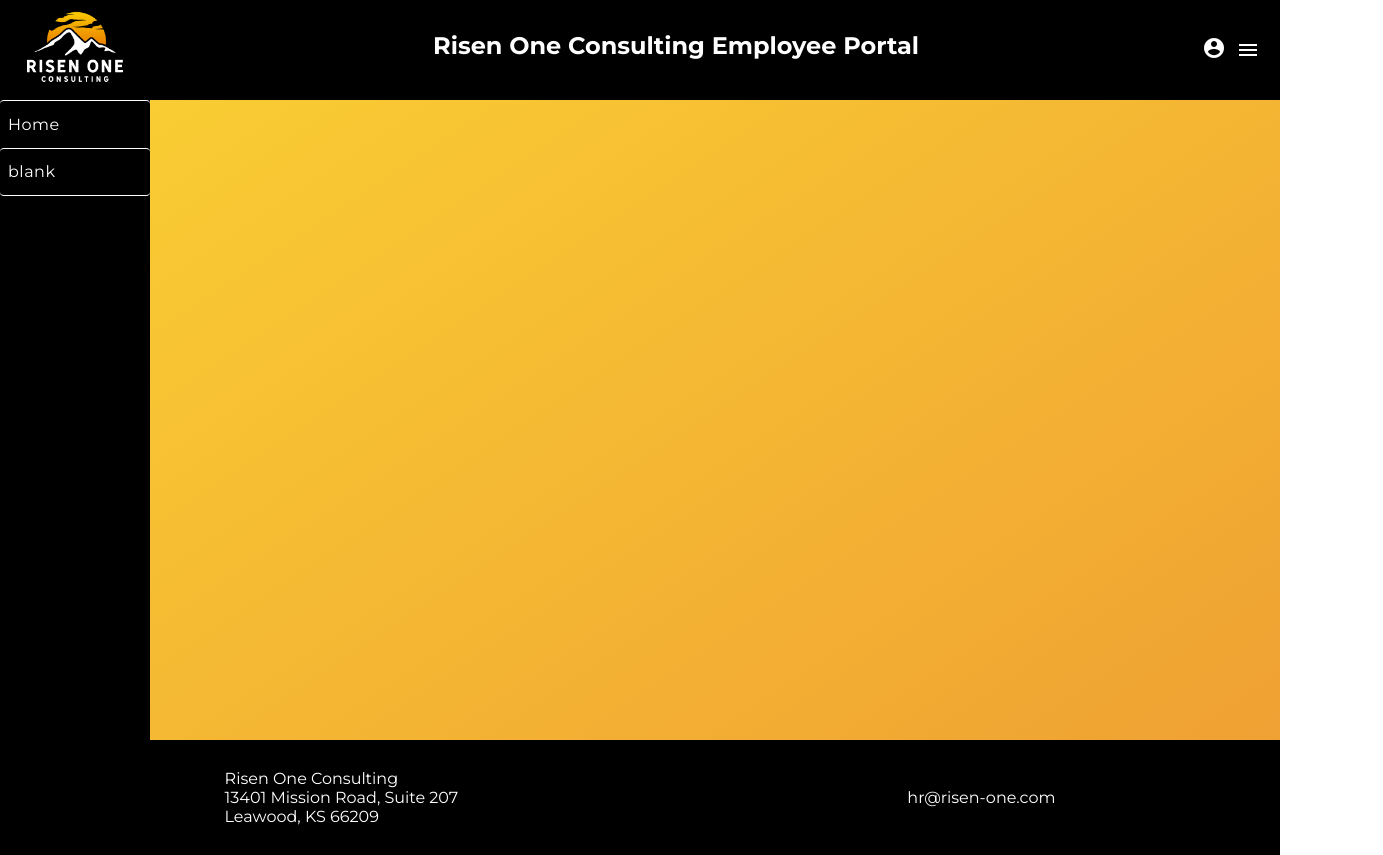
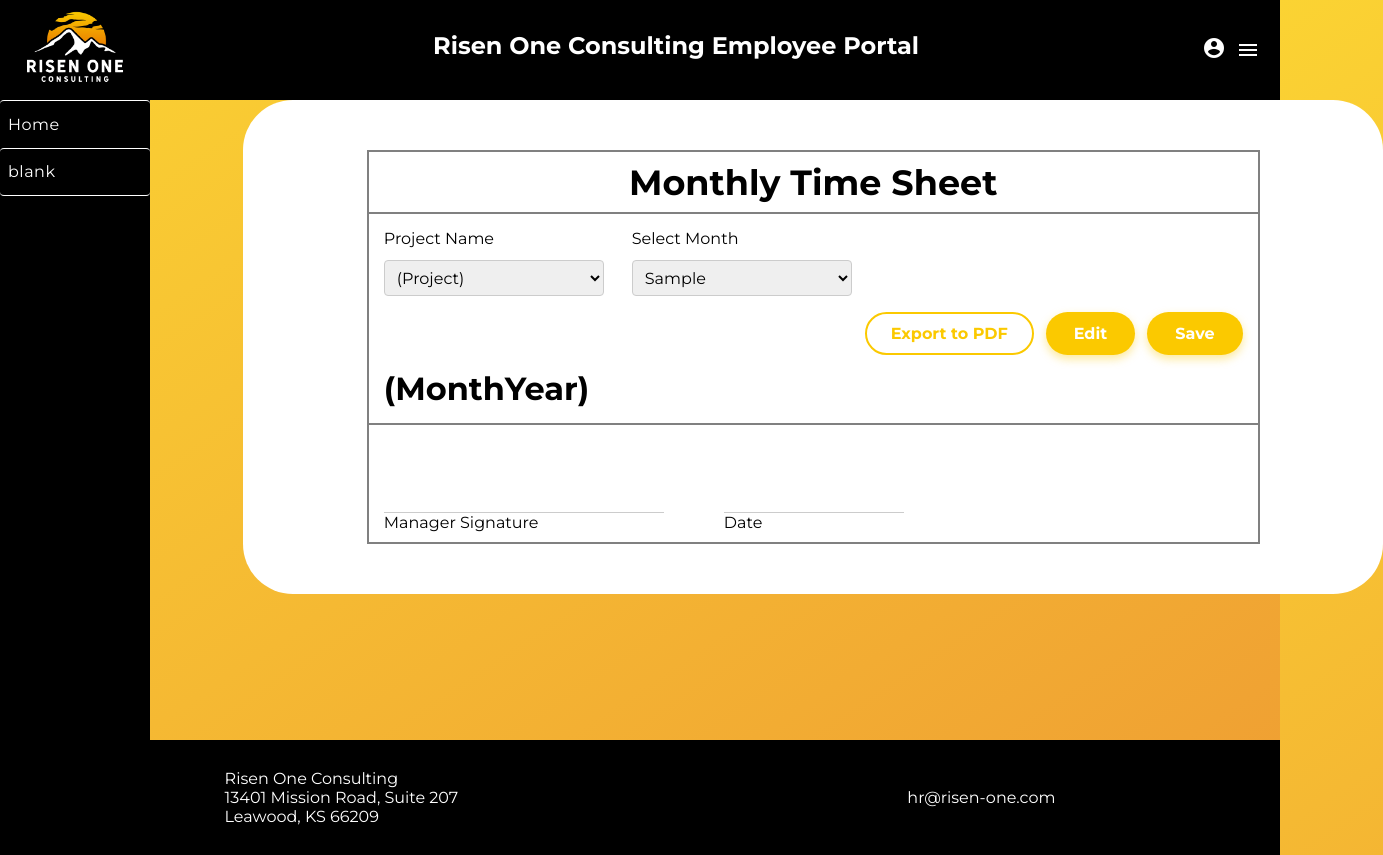
Before and after one commit to ucmo-cs/f25-risen-one-team1, an Angular app in the folder frontend/: page /home in a window 1280 px wide. Shown: the whole page, 1383 px wide, since content can reach past the window. Built offline with nearby package versions, Linux system fonts and the light colour scheme.

Commit message:
Created skeleton/canvas for timesheet.

```diff
--- a/frontend/src/app/home/home.component.css
+++ b/frontend/src/app/home/home.component.css
@@ -15,6 +15,7 @@
     flex-direction: column;
     align-items: center;
     background-color: white;
+
     margin-left: 10%;
     margin-right: 10%;
     border-radius: 50px;
@@ -26,17 +27,19 @@
     align-items: center;
     width: 80%;
     margin: 0 auto;
+    padding-top: 10px;
+    margin-top: 50px;
     border: 2px solid grey;
 }
 .box-2{
     width: 80%;
     margin: 0 auto;
+    padding: 15px;
     border: 2px solid grey;
     border-top: 0px;
 }
 .box-2-inside {
-    margin-left: 15px;
-    margin-top: 15px;
+    margin: auto;
 }
 .box-3 {
     width: 80%;
@@ -99,7 +102,10 @@
     margin-left: 15px;
 }
 .selectorBox {
-    padding-left: 65px;
+    /*padding-left: 65px;*/
+    display: flex;
+    flex-direction: column;
+    gap: 6px;
 }
 mat-form-field {
     overflow: visible;
@@ -117,18 +123,49 @@
   }
 
 .button-exportToPDF {
+  background-color: transparent;
+  color: #FBC900;
   border: 2px solid #FBC900;
-    padding: 15px 32px;
+  padding: 10px 24px;
   font-size: 16px;
   border-radius: 50px;
-    border-radius: 50px;
-    margin-left: 67%;
+  font-weight: 600;
+  cursor: pointer;
+  transition: all 0.2s ease-in-out;
+}
+
+.button-exportToPDF:hover {
+  background-color: #FBC900;
+  color: white;
+  border-color: #FBC900;
+  box-shadow: 0 0 8px rgba(251, 201, 0, 0.4);
 }
  .button-save {
-    padding: 15px 32px;
+  background-color: #FBC900;
+  color: white;
+  font-weight: 700;
+  padding: 12px 28px;
   font-size: 16px;
+  border: none;
   border-radius: 50px;
-    margin-left: 1%;
+  cursor: pointer;
+  transition: all 0.25s ease-in-out;
+  box-shadow: 0 4px 10px rgba(251, 201, 0, 0.4);
+}
+
+.button-save:hover {
+  background-color: #ffd633;
+  transform: translateY(-3px);
+  box-shadow: 0 8px 15px rgba(251, 201, 0, 0.6);
+}
+
+.button-save:active {
+  transform: scale(0.96);
+  box-shadow: 0 2px 5px rgba(251, 201, 0, 0.4);
+}
+
+.button-save span {
+  transition: opacity 0.2s ease-in;
 }
 
 mat-checkbox {
--- a/frontend/src/app/home/home.component.html
+++ b/frontend/src/app/home/home.component.html
@@ -1,3 +1,63 @@
 <!DOCTYPE html>
 <html lang="en" class="body">
+<div class="container">
+  <!-- Page Title -->
+  <div class="box-1">
+    <h1 class="h1">Monthly Time Sheet</h1>
+  </div>
+
+
+  <!-- Card Top: Project / Month + Actions -->
+  <div class="box-2">
+    <div class="box-2-inside" style="display:flex;justify-content:space-between;align-items:center;gap:16px;flex-wrap:wrap;">
+      <!-- Left: selectors -->
+      <div style="display:flex;align-items:center;gap:28px;flex-wrap:wrap;">
+        <div class="selectorBox">
+          <p style="margin:0 0 6px 0;">Project Name</p>
+          <!--Will eventually replace with components-->
+          <select style="min-width:220px;height:36px;border:1px solid #ccc;border-radius:4px;padding:4px 8px;">
+            <option selected>(Project)</option>
+          </select>
+        </div>
+
+        <div class="selectorBox">
+          <p style="margin:0 0 6px 0;">Select Month</p>
+          <!--Will eventually replace with components-->
+          <select style="min-width:220px;height:36px;border:1px solid #ccc;border-radius:4px;padding:4px 8px;">
+            <option selected>Sample</option>
+          </select>
+        </div>
+      </div>
+
+      <!-- Right: actions -->
+      <div style="display:flex;align-items:center;gap:12px;margin-left:auto;">
+        <!--Will eventually replace with components-->
+        <button class="button-exportToPDF">Export to PDF</button>
+        <button class="button-save" style="background:#FBC900;border:none;">Edit</button>
+        <button class="button-save" style="background:#FBC900;border:none;">Save</button>
+      </div>
+    </div>
+    <h2 style="font-weight:700;margin:15px 0 0 0;">(MonthYear)</h2>
+  </div>
+
+  <!-- Month Heading -->
+  <div class="box-3" style="border-top:none;padding-top:10px;">
+    <div style="padding: 10px 15px 0 15px;">
+
+
+      <!-- Signature Lines -->
+      <div style="display:flex;gap:60px;justify-content:flex-start;margin-top:40px;">
+        <div style="min-width:280px;">
+          <div style="border-bottom:1px solid #ccc;height:28px;"></div>
+          <p style="margin-top:6px;">Manager Signature</p>
+        </div>
+        <div style="min-width:180px;">
+          <div style="border-bottom:1px solid #ccc;height:28px;"></div>
+          <p style="margin-top:6px;">Date</p>
+        </div>
+      </div>
+    </div>
+  </div>
+</div>
+
 </html>
```
Lines whose indentation alone changed are shown as unchanged.
